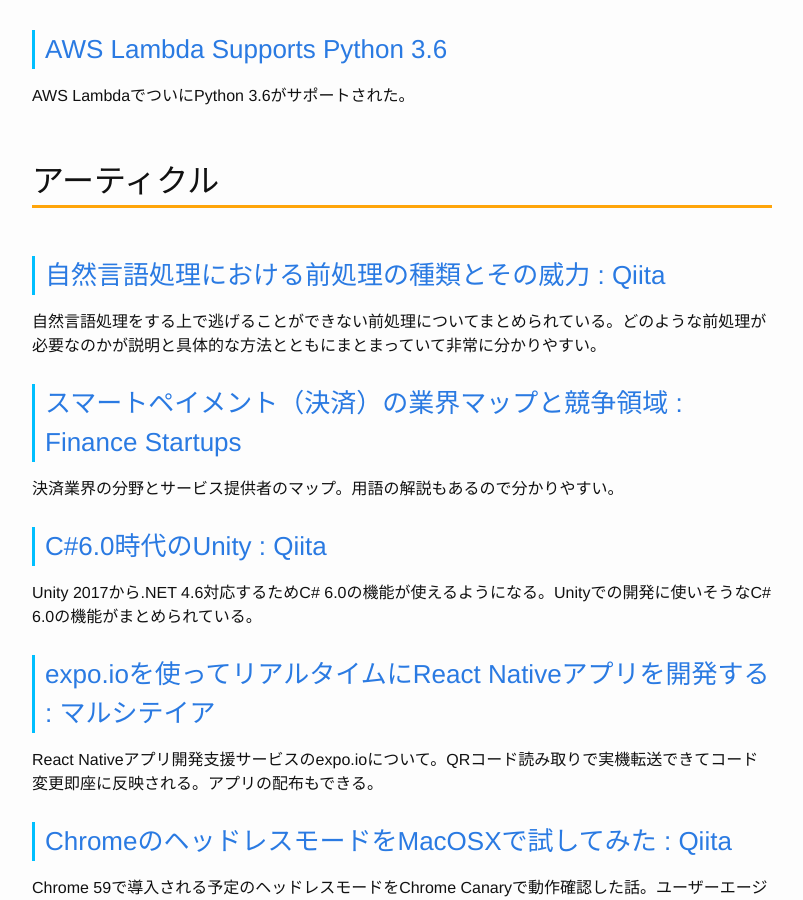
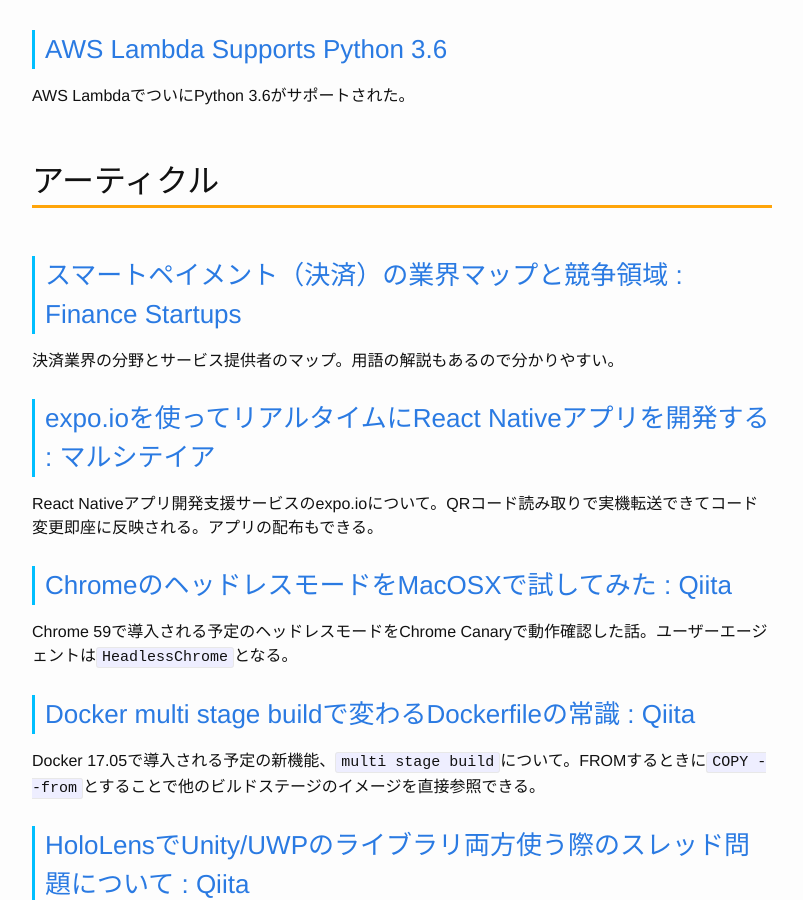
Before and after one commit to Gather-Tech/Gather-Tech.github.io, a Jekyll site: the page built from _posts/2017/2017-04-24-Gather43.md, in a window 1280 px wide and 900 px high, scrolled down 2132 px. Shown: the whole window, without its empty margins (238-1041 px from the left). Built offline with Jekyll 4.4.1, drawn with Linux system fonts in a browser that asks for light colours; some of the changed text lies outside the part shown.

Commit message:
reduce articles

```diff
--- a/_posts/2017/2017-04-24-Gather43.md
+++ b/_posts/2017/2017-04-24-Gather43.md
@@ -60,17 +60,9 @@
 
 ## アーティクル
 
-### [自然言語処理における前処理の種類とその威力 : Qiita](http://qiita.com/Hironsan/items/2466fe0f344115aff177)
-
-自然言語処理をする上で逃げることができない前処理についてまとめられている。どのような前処理が必要なのかが説明と具体的な方法とともにまとまっていて非常に分かりやすい。
-
 ### [スマートペイメント（決済）の業界マップと競争領域 : Finance Startups](http://finance-startups.jp/2017/04/smartpayment-competitionarea/)
 
 決済業界の分野とサービス提供者のマップ。用語の解説もあるので分かりやすい。
-
-### [C#6.0時代のUnity : Qiita](http://qiita.com/divideby_zero/items/71a38acdbaa55e88e2d9)
-
-Unity 2017から.NET 4.6対応するためC# 6.0の機能が使えるようになる。Unityでの開発に使いそうなC# 6.0の機能がまとめられている。
 
 ### [expo.ioを使ってリアルタイムにReact Nativeアプリを開発する : マルシテイア](http://amagitakayosi.hatenablog.com/entry/2017/04/18/120000)
 
@@ -114,10 +106,6 @@
 
 Azureを利用していて経験した大きめな障害のまとめとそのときの対応方法について。どのような問題が起きたか、どう対応したか、何を学んだかがまとめられている。
 
-### [PFN openhouse2017 R&D](https://www.slideshare.net/pfi/pfn-openhouse2017-rd)
-
-PFNがテクノロジーカンパニーであるためにどのような考えで研究開発を進めているのかが書かれている。
-
 ## ツール、ライブラリ
 
 ### [mini.css - Minimal, responsive, style-agnostic CSS framework](https://chalarangelo.github.io/mini.css/index.html)
```
